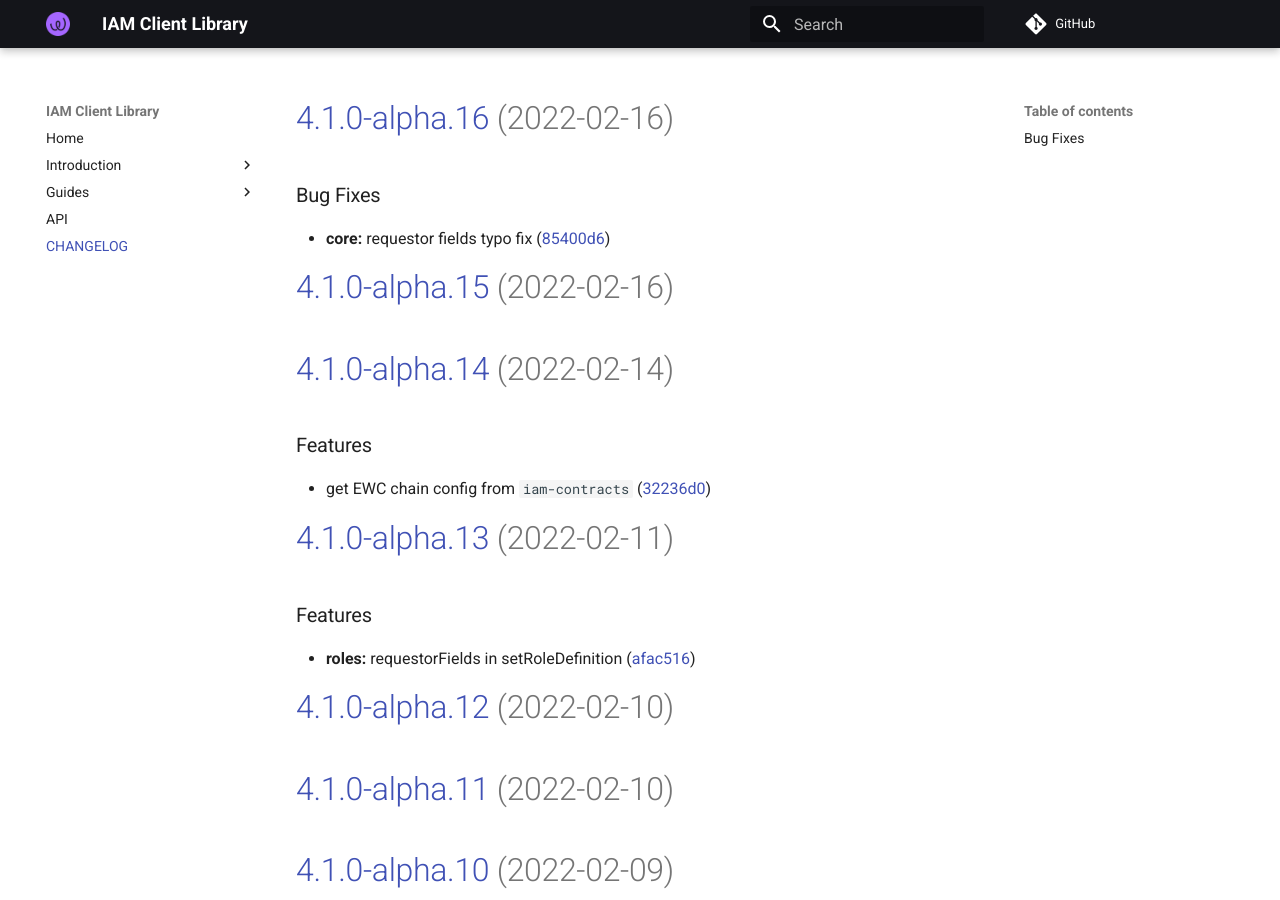
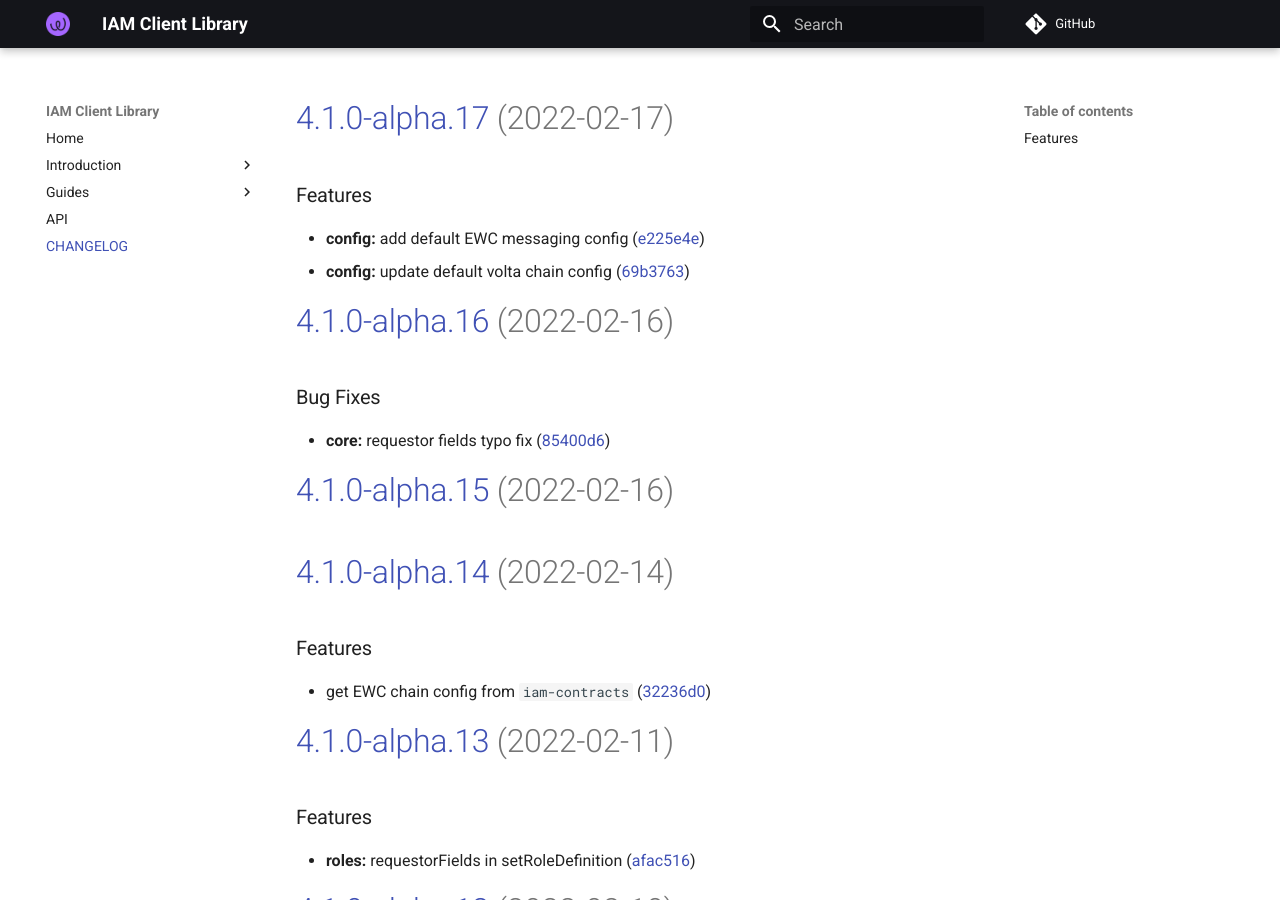
Before and after one commit to energywebfoundation/iam-client-lib, an MkDocs documentation site: the page built from docs/CHANGELOG.md, in a window 1280 px wide and 900 px high. Built offline with MkDocs 1.6.1 and Material for MkDocs 9.7.7, drawn with Linux system fonts in a browser that asks for light colours; comment, search, counter and statistics services are not loaded.

Commit message:
chore(release): 4.1.0-alpha.17 [skip ci]
# [4.1.0-alpha.17](https://github.com/energywebfoundation/iam-client-lib/compare/v4.1.0-alpha.16...v4.1.0-alpha.17) (2022-02-17)

### Features

* **config:** add default EWC messaging config ([e225e4e](https://github.com/energywebfoundation/iam-client-lib/commit/e225e4ece6fc29f166d22a52a5126317cb6a47e1))
* **config:** update default volta chain config ([69b3763](https://github.com/energywebfoundation/iam-client-lib/commit/69b37635daced08f5a92dcba9d9a85ff77a8cd28))

```diff
--- a/docs/CHANGELOG.md
+++ b/docs/CHANGELOG.md
@@ -1,3 +1,11 @@
+# [4.1.0-alpha.17](https://github.com/energywebfoundation/iam-client-lib/compare/v4.1.0-alpha.16...v4.1.0-alpha.17) (2022-02-17)
+
+
+### Features
+
+* **config:** add default EWC messaging config ([e225e4e](https://github.com/energywebfoundation/iam-client-lib/commit/e225e4ece6fc29f166d22a52a5126317cb6a47e1))
+* **config:** update default volta chain config ([69b3763](https://github.com/energywebfoundation/iam-client-lib/commit/69b37635daced08f5a92dcba9d9a85ff77a8cd28))
+
 # [4.1.0-alpha.16](https://github.com/energywebfoundation/iam-client-lib/compare/v4.1.0-alpha.15...v4.1.0-alpha.16) (2022-02-16)
 
 
--- a/package.json
+++ b/package.json
@@ -1,6 +1,6 @@
 {
   "name": "iam-client-lib",
-  "version": "4.1.0-alpha.16",
+  "version": "4.1.0-alpha.17",
   "description": "Library for Decentralized Identity and Access Management",
   "main": "dist/index.js",
   "module": "dist/index.esm.js",
```
